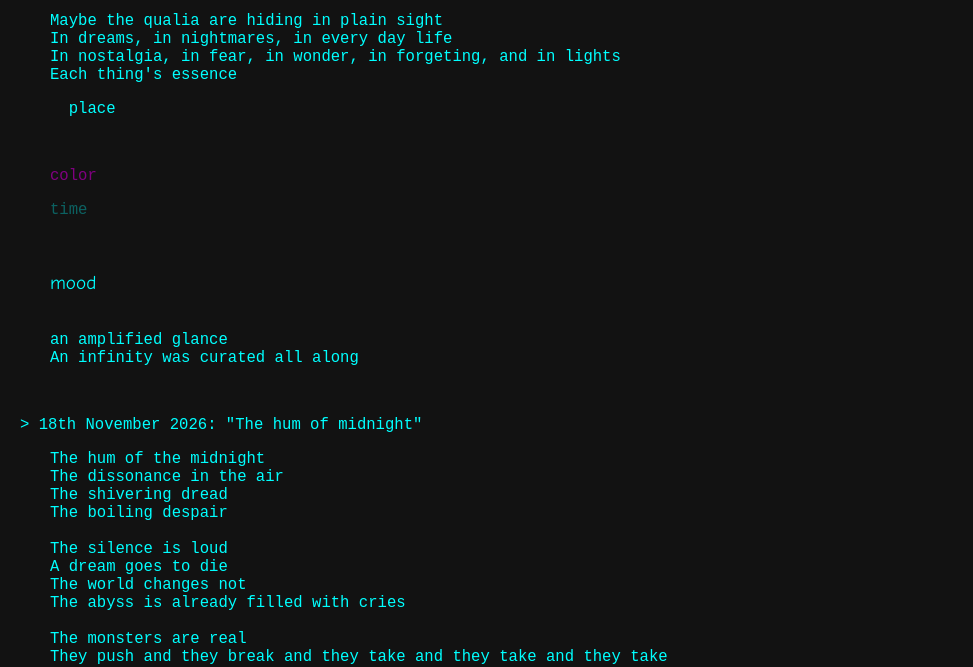
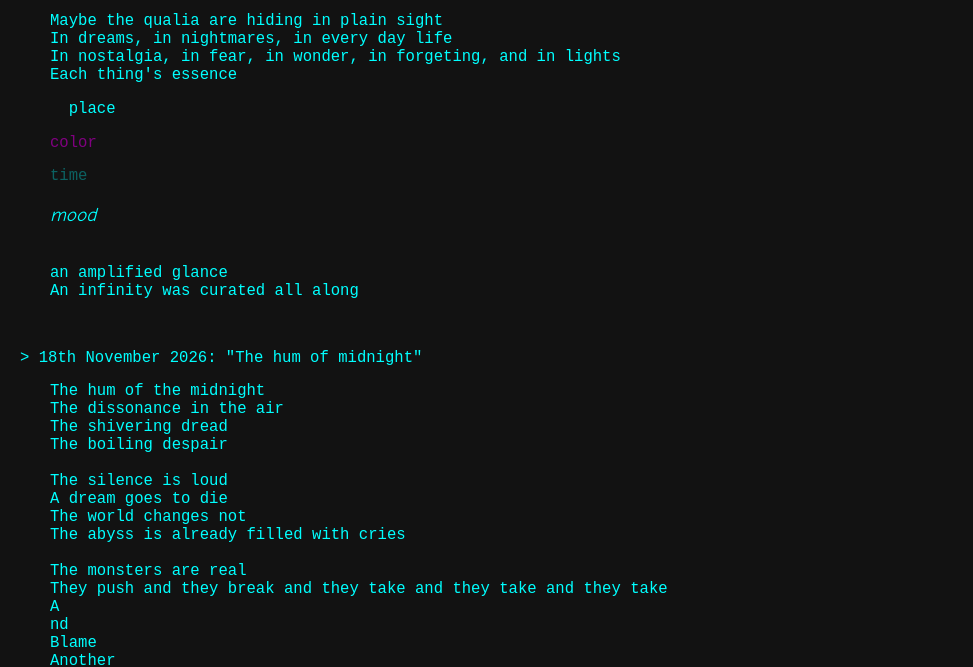
Before and after one commit to Ic1cl3/icicle, a plain HTML site: page poetry.html in a window 1280 px wide. Shown: the part 98-765 px from the top of the page, without its empty margins (0-973 px from the left). Drawn offline with Linux system fonts and the light colour scheme.

Commit message:
fixed format

```diff
--- a/poetry.html
+++ b/poetry.html
@@ -43,10 +43,10 @@
         <br>In dreams, in nightmares, in every day life
         <br>In nostalgia, in fear, in wonder, in forgeting, and in lights
         <br>Each thing's essence
-        <br><pre>  place</pre>
-        <br><p style="color: purple">color</pre>
-        <br><p class="smooth-flash">time</p>
-        <br><p style="font-family:Comic Sans MS">mood</p>
+        <pre>  place</pre>
+        <p style="color: purple">color</pre>
+        <p class="smooth-flash">time</p>
+        <em><p style="font-family:Comic Sans MS">mood</p></em>
         <br>an amplified glance
         <br>An infinity was curated all along
         </p>
```
